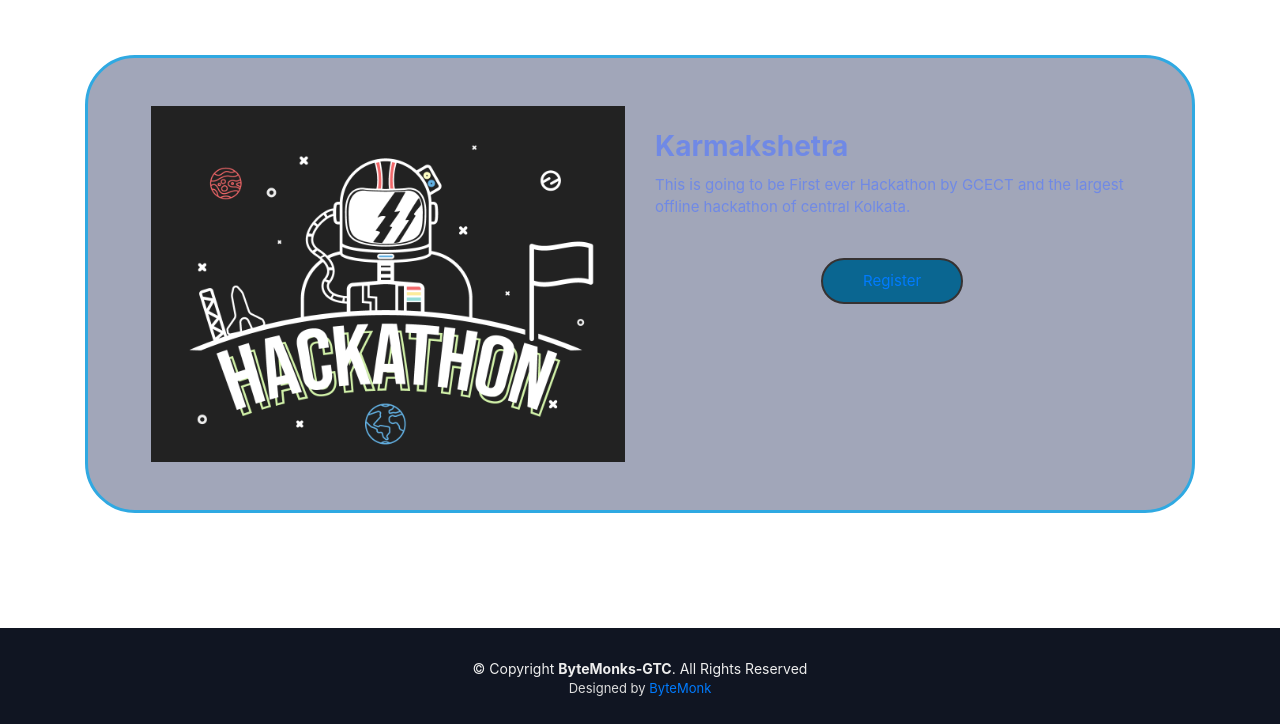
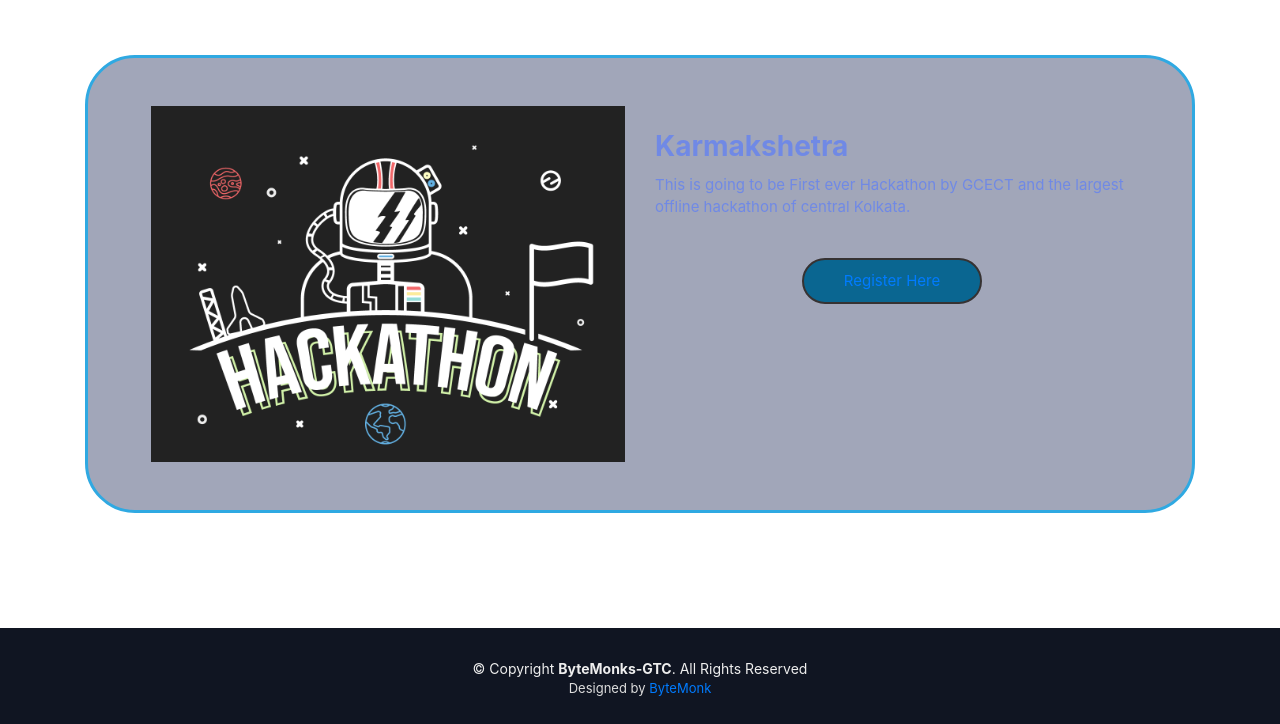
Before and after one commit to ByteMonk-GCECT/Karmatek2023, a website with bundled scripts: page Syntaxia.html in a window 1280 px wide. Shown: the part 764-1488 px from the top of the page. Built offline with nearby package versions, Linux system fonts and the light colour scheme.

Commit message:
Updated Hackathon

```diff
--- a/Syntaxia.html
+++ b/Syntaxia.html
@@ -109,7 +109,7 @@
                 </P>
                 <div class="buttons-cont">
                   <!-- <button class="btn1"><a href="KARMATEK/C-CODED.pdf" target="_blank">Brochure</a></button> -->
-                  <button class="btn1"><a href="https://forms.gle/ptobVo54TVXajZ7t9" target="_blank">Register</a></button>
+                  <button class="btn1"><a href="https://karmakshetra.gcect.org.in" target="_blank">Register Here</a></button>
                 </div>
               </div>
             </div>
```
Also changed, not shown: .github/workflows/static.yml (deleted).
